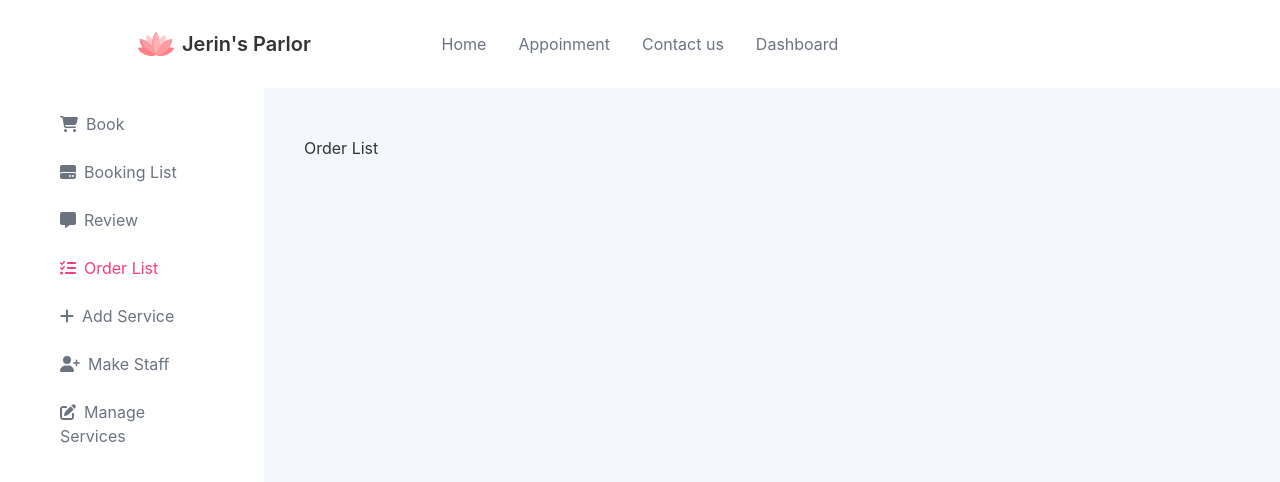
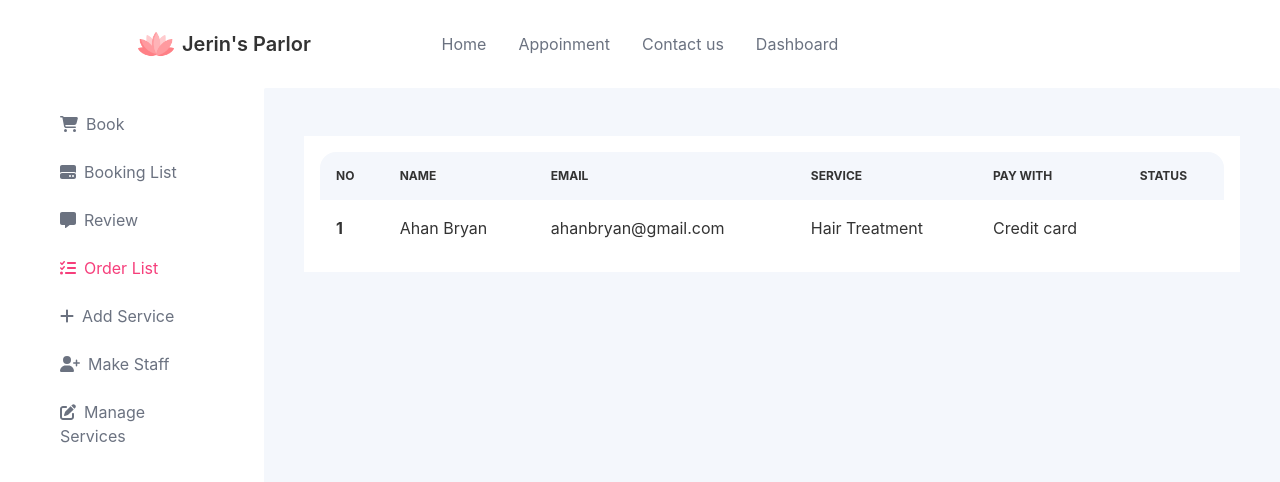
Before and after one commit to Saiket-Das/jerin-parlor, a React (Create React App) app in the folder frontend/: page /dashboard/order/list in a window 1280 px wide. Shown: the top 482 px of the page. Built offline with nearby package versions, Linux system fonts and the light colour scheme.

Commit message:
Frontend - Table added in Order List

```diff
--- a/frontend/src/app/pages/dashboard/admin/OrderList.tsx
+++ b/frontend/src/app/pages/dashboard/admin/OrderList.tsx
@@ -1,7 +1,29 @@
 const OrderList = () => {
   return (
-    <div>
-      <p>Order List</p>
+    <div className="bg-white p-4">
+      <div className="overflow-x-auto ">
+        <table className="table w-full">
+          <thead>
+            <tr>
+              <th className="bg-base-300">No</th>
+              <th className="bg-base-300">Name</th>
+              <th className="bg-base-300">Email</th>
+              <th className="bg-base-300">Service</th>
+              <th className="bg-base-300">Pay with</th>
+              <th className="bg-base-300">Status</th>
+            </tr>
+          </thead>
+          <tbody>
+            <tr>
+              <th>1</th>
+              <td>Ahan Bryan</td>
+              <td>ahanbryan@gmail.com</td>
+              <td>Hair Treatment</td>
+              <td>Credit card</td>
+            </tr>
+          </tbody>
+        </table>
+      </div>
     </div>
   );
 };
```
